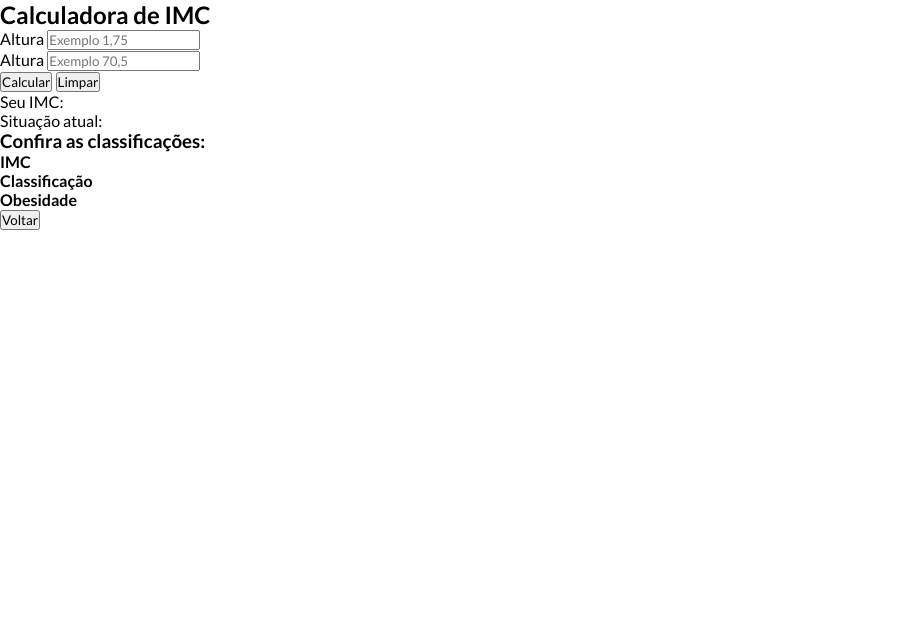
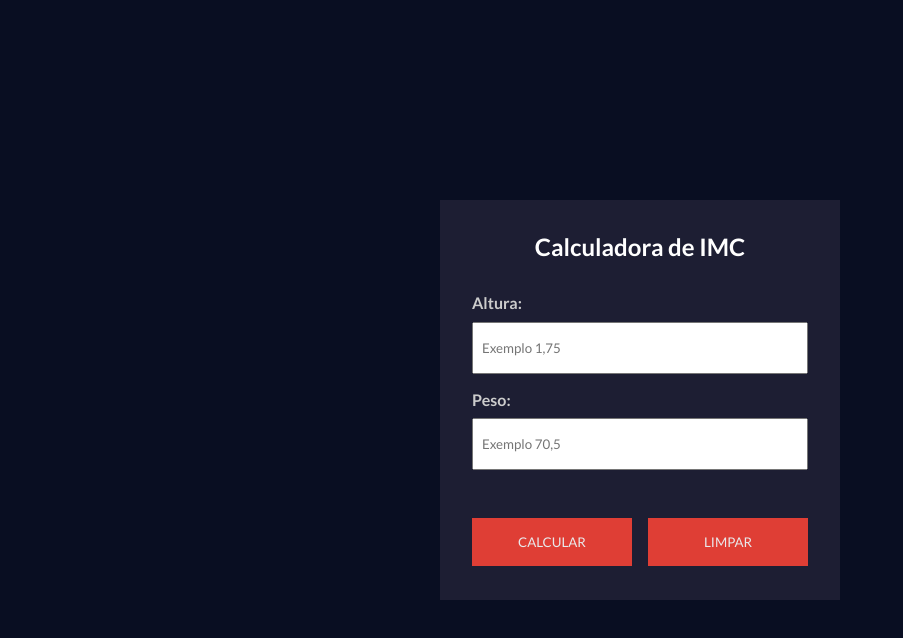
Before and after one commit to ambleandro/IMC, a plain HTML site: page index.html in a window 1280 px wide. Shown: the whole page, without its empty margins (0-903 px from the left). Drawn offline with Linux system fonts and the light colour scheme.

Commit message:
Add styles

```diff
--- a/css/styles.css
+++ b/css/styles.css
@@ -4,3 +4,74 @@
   box-sizing: border-box;
   font-family: "Lato", sans-serif;
 }
+
+body {
+  background-color: #090e22;
+  display: flex;
+  justify-content: center;
+  align-items: center;
+  min-height: 100vh;
+  color: #fff;
+}
+
+.hide {
+  display: none !important;
+}
+
+.container {
+  min-width: 400px;
+  min-height: 400px;
+  background-color: #1d1e33;
+  padding: 2rem;
+}
+
+/* IMC Form */
+#calc-container h2 {
+  text-align: center;
+  margin-bottom: 2rem;
+}
+
+.form-inputs {
+  display: flex;
+  flex-direction: column;
+  justify-content: space-between;
+}
+
+.form-control {
+  display: flex;
+  flex-direction: column;
+  flex: 1;
+  margin-bottom: 1rem;
+}
+
+.form-control label {
+  font-weight: bold;
+  margin-bottom: .6rem;
+  color: #ccc;
+}
+
+.form-control input {
+  padding: 1rem .5rem;
+}
+
+.action-control {
+  display: flex;
+  justify-content: space-between;
+  margin-top: 2rem;
+  gap: 1rem;
+}
+
+button {
+  text-transform: uppercase;
+  padding: 1rem 1.5rem;
+  background-color: #f44236;
+  border: none;
+  color: #fff;
+  cursor: pointer;
+  opacity: 0.9;
+  flex: 1;
+}
+
+button:hover {
+  opacity: 1;
+}
--- a/index.html
+++ b/index.html
@@ -19,11 +19,11 @@
       <form id="imc-form">
         <div class="form-inputs">
           <div class="form-control">
-            <label for="height">Altura</label>
+            <label for="height">Altura:</label>
             <input type="text" name="height" id="height" placeholder="Exemplo 1,75">
           </div>
           <div class="form-control">
-            <label for="weight">Altura</label>
+            <label for="weight">Peso:</label>
             <input type="text" name="weight" id="weight" placeholder="Exemplo 70,5">
           </div>
         </div>
@@ -35,7 +35,7 @@
       </form>
     </div>
 
-    <div id="result-container">
+    <div id="result-container" class="hide">
       <p id="imc-number">Seu IMC: <span></span></p>
       <p id="imc-info">Situação atual: <span></span></p>
       <h3>Confira as classificações:</h3>
```
